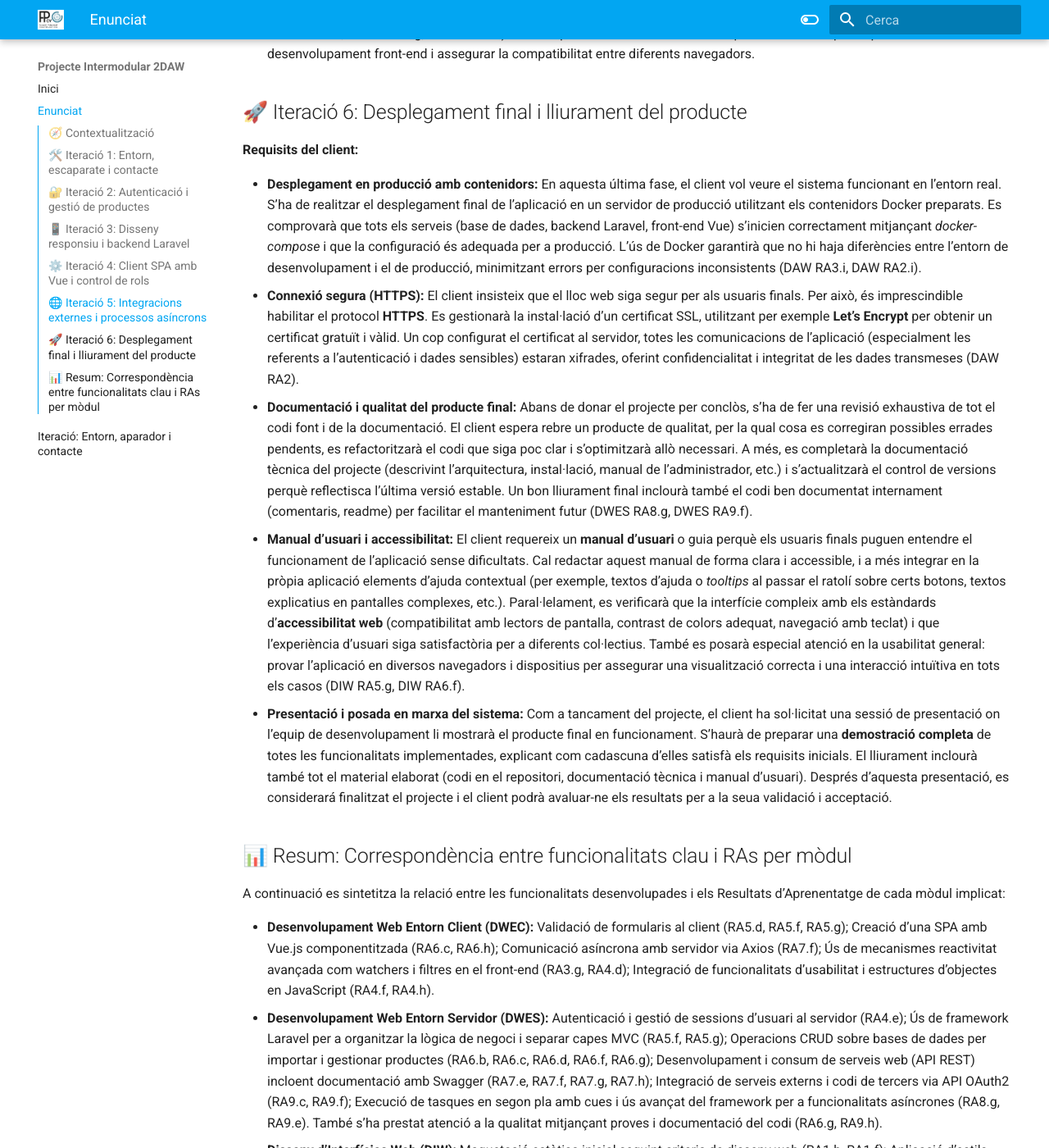
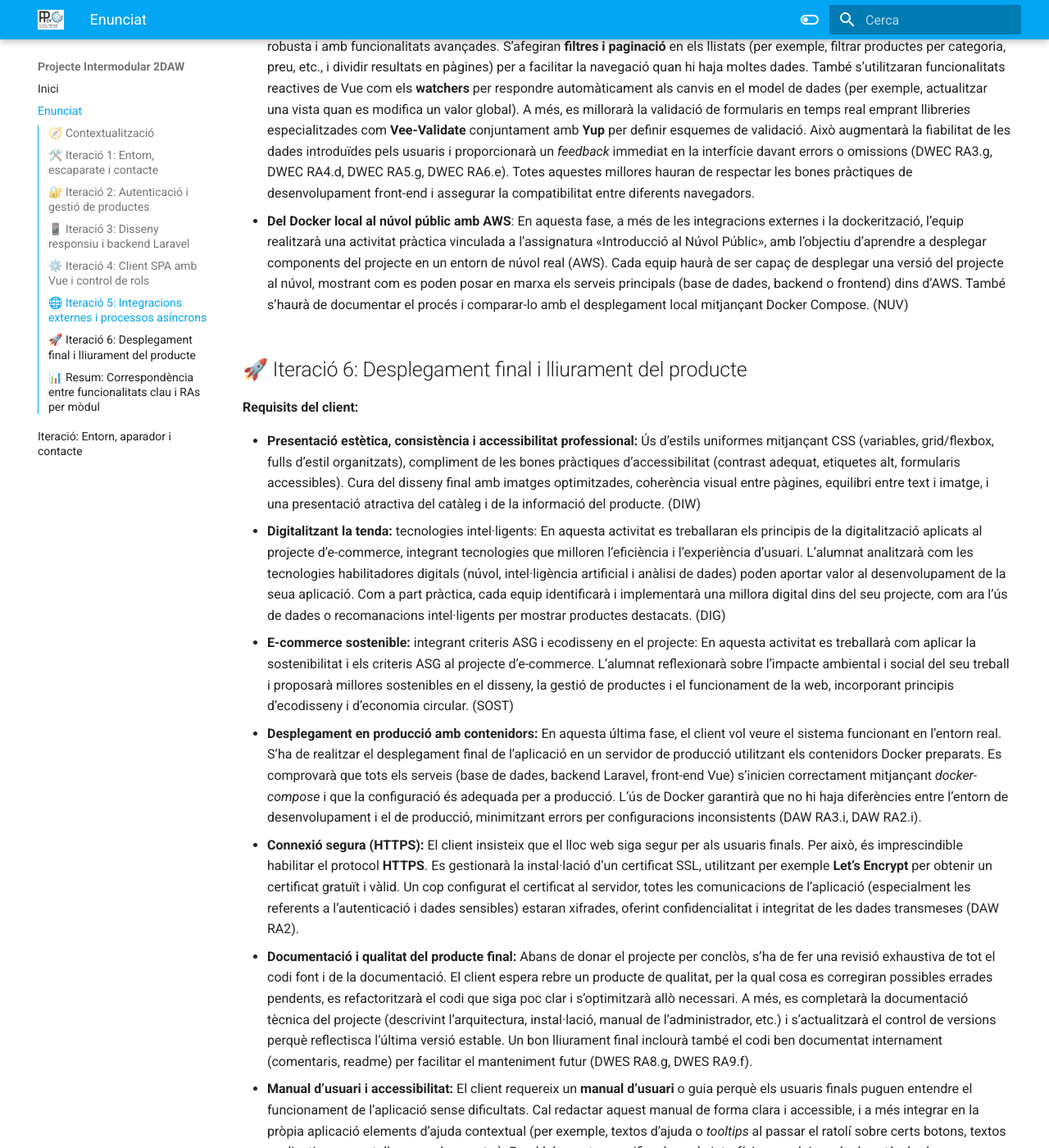
Before and after one commit to cipfpbatoi/pi2daw2526, an MkDocs documentation site: the page built from docs/projecte.md, in a window 1280 px wide and 1400 px high, scrolled down 4345 px. Shown: the whole window at 82% size. Built offline with MkDocs 1.6.1 and Material for MkDocs 9.7.7, drawn with Linux system fonts in a browser that asks for light colours; some of the changed text lies outside the part shown.

Commit message:
Modificació projecte

```diff
--- a/docs/projecte.md
+++ b/docs/projecte.md
@@ -29,11 +29,14 @@
 - **Comentaris i valoracions de productes:** El client vol fomentar la interacció, de manera que els usuaris autenticats han de poder deixar comentaris en les fitxes dels productes i valorar-los (p. ex. amb una puntuació o marcar “M’agrada”). Cada comentari anirà associat al perfil de l’usuari que l’ha escrit. Aquestes funcionalitats han d’integrar-se en la interfície de manera dinàmica (sense recarregar la pàgina completa si és possible) i mantindre l’estil del lloc (DWEC RA6.d), assegurant també la usabilitat i accessibilitat d’aquests elements interactius (DIW RA6.g).
 - **Desplegament i còpies de seguretat remotes:** Per a garantir que l’aplicació web estiga sempre disponible i les dades estiguen segures, s’implantará un sistema de transferència de fitxers al servidor (per exemple, via FTP segur o similar) per pujar actualitzacions de l’aplicació i realitzar còpies de seguretat de forma periòdica. Aquesta infraestructura permetrà al client tindre el lloc sempre actualitzat i restaurar-lo en cas necessari (DAW RA4.g, DAW RA4.h).
 
+- **Estructura, usabilitat de la interfície i implementació de components visuals clau en l’e-commerce:** Hem de crear una pàgina base o plantilla on la navegació siga clara i intuïtiva, amb una disposició lògica dels menús i seccions (inici, productes, carret, contacte), i l’aplicació de principis de disseny centrat en l’usuari.
+Integració correcta dels elements essencials com ara un cercador funcional, filtres de productes, carret visible, botons d’acció (afegir al carret, comprar, registrar-se) i gestió dels estats visuals (hover, actiu, etc.). (DIW)
+
 ## 📱 Iteració 3: Disseny responsiu i backend Laravel
 
 **Requisits del client:**
 
-- **Adaptació responsiva de la interfície:** El client necessita que la seua aplicació siga accessible des de diversos dispositius (ordinadors de sobretaula, tauletes, mòbils). S’haurà de redefinir el disseny de la interfície perquè siga completament **responsiu**, utilitzant tècniques com CSS Grid i media queries per reorganitzar els elements en funció de la grandària de pantalla. L’objectiu és garantir una experiència d’usuari òptima i consistent sense importar el dispositiu utilitzat (DIW RA5.e, DIW RA5.g, DIW RA6.c, DIW RA6.f).
+- **Adaptació responsiva de la interfície i usabilitat intuitiva:** El client necessita que la seua aplicació siga accessible des de diversos dispositius (ordinadors de sobretaula, tauletes, mòbils). S’haurà de redefinir el disseny de la interfície perquè siga completament **responsiu**, utilitzant tècniques com CSS Grid i media queries per reorganitzar els elements en funció de la grandària de pantalla. L’objectiu és garantir una experiència d’usuari òptima i consistent sense importar el dispositiu utilitzat. La Navegació ha de ser clara e intuitiva, disposició lògica de menús i seccions (inici , productes, carret, contacte), i l'aplicació  de principis de disseny centrat en l'usuari. (DIW RA5.e, DIW RA5.g, DIW RA6.c, DIW RA6.f).
 - **Reimplementació del backend amb un framework:** A mesura que el projecte creix, el client demana una base més sòlida per a l’aplicació. Per això, cal desenvolupar de nou la part de servidor utilitzant el framework **Laravel** (PHP), on es gestionaran els productes, usuaris i sessions amb major robustesa. Es crearà una API REST perquè el front-end puga consumir els serveis (llistats de productes, informació d’usuari, autenticació, etc.), aplicant el patró MVC i assegurant una separació nítida entre la lògica de negoci i la presentació (DWES RA5.f, DWES RA5.g). El nou backend haurà de mantindre l’estat de les sessions d’usuari i garantir la integritat de les dades, aplicant principis de disseny orientat a objectes i seguretat en l’accés a la base de dades (DWES RA6.f, DWES RA6.g, DWES RA8.d, DWES RA8.f).
 - **Tests i garantia de qualitat:** Un cop integrat el backend amb Laravel, s’han de realitzar proves bàsiques de totes les funcionalitats del servidor (gestió de productes, autenticació, comentaris, etc.). El client vol tindre la tranquil·litat que el nou sistema és estable, de manera que s’escriuran casos de prova simples i es verificarà el funcionament correcte de les operacions principals (DWES RA8.g). També s’aprofitarà per documentar el nou codi generat en aquesta fase, facilitant futures tasques de manteniment.
 
@@ -55,10 +58,18 @@
 - **Dockerització i integració contínua:** Pensant en el futur desplegament i manteniment, s’ha d’aconseguir que l’aplicació siga fàcilment desplegable en diferents entorns. El client exigeix l’ús de **contenidors Docker** per empaquetar el backend, el front-end i la base de dades, assegurant que tot el sistema es puga posar en marxa de manera consistent en qualsevol servidor amb suport de contenidors. Es crearà un fitxer Dockerfile per a l’aplicació i un docker-compose per orquestrar els diferents serveis, la qual cosa també facilita la realització de proves integrades. Paral·lelament, es configurarà un flux *CI/CD* (Integració i Desplegament Continus) bàsic utilitzant una eina com GitHub Actions o Jenkins. Açò permetrà automatitzar tasques com l’execució de tests i el desplegament de cada nova versió del codi en un entorn de preproducció, donant una major garantia de qualitat i agilitat en les entregues (DAW RA2.i, DAW RA6.h).
 - **Millores avançades al front-end:** Com a part d’aquesta fase, el client espera refinaments en la interfície web per a fer-la més robusta i amb funcionalitats avançades. S’afegiran **filtres i paginació** en els llistats (per exemple, filtrar productes per categoria, preu, etc., i dividir resultats en pàgines) per a facilitar la navegació quan hi haja moltes dades. També s’utilitzaran funcionalitats reactives de Vue com els **watchers** per respondre automàticament als canvis en el model de dades (per exemple, actualitzar una vista quan es modifica un valor global). A més, es millorarà la validació de formularis en temps real emprant llibreries especialitzades com **Vee-Validate** conjuntament amb **Yup** per definir esquemes de validació. Això augmentarà la fiabilitat de les dades introduïdes pels usuaris i proporcionarà un *feedback* immediat en la interfície davant errors o omissions (DWEC RA3.g, DWEC RA4.d, DWEC RA5.g, DWEC RA6.e). Totes aquestes millores hauran de respectar les bones pràctiques de desenvolupament front-end i assegurar la compatibilitat entre diferents navegadors.
 
+- **Del Docker local al núvol públic amb AWS**:
+En aquesta fase, a més de les integracions externes i la dockerització, l’equip realitzarà una activitat pràctica vinculada a l’assignatura «Introducció al Núvol Públic», amb l’objectiu d’aprendre a desplegar components del projecte en un entorn de núvol real (AWS). Cada equip haurà de ser capaç de desplegar una versió del projecte al núvol, mostrant com es poden posar en marxa els serveis principals (base de dades, backend o frontend) dins d’AWS. També s’haurà de documentar el procés i comparar-lo amb el desplegament local mitjançant Docker Compose. (NUV)
+
 ## 🚀 Iteració 6: Desplegament final i lliurament del producte
 
 **Requisits del client:**
 
+- **Presentació estètica, consistència i accessibilitat professional:** Ús d’estils uniformes mitjançant CSS (variables, grid/flexbox, fulls d’estil organitzats), compliment de les bones pràctiques d’accessibilitat (contrast adequat, etiquetes alt, formularis accessibles). Cura del disseny final amb imatges optimitzades, coherència visual entre pàgines, equilibri entre text i imatge, i una presentació atractiva del catàleg i de la informació del producte. (DIW)
+- **Digitalitzant la tenda:** tecnologies intel·ligents:
+En aquesta activitat es treballaran els principis de la digitalització aplicats al projecte d’e-commerce, integrant tecnologies que milloren l’eficiència i l’experiència d’usuari. L’alumnat analitzarà com les tecnologies habilitadores digitals (núvol, intel·ligència artificial i anàlisi de dades) poden aportar valor al desenvolupament de la seua aplicació. Com a part pràctica, cada equip identificarà i implementarà una millora digital dins del seu projecte, com ara l’ús de dades o recomanacions intel·ligents per mostrar productes destacats. (DIG)
+- **E-commerce sostenible:** integrant criteris ASG i ecodisseny en el projecte:
+En aquesta activitat es treballarà com aplicar la sostenibilitat i els criteris ASG al projecte d’e-commerce. L’alumnat reflexionarà sobre l’impacte ambiental i social del seu treball i proposarà millores sostenibles en el disseny, la gestió de productes i el funcionament de la web, incorporant principis d’ecodisseny i d’economia circular. (SOST)
 - **Desplegament en producció amb contenidors:** En aquesta última fase, el client vol veure el sistema funcionant en l’entorn real. S’ha de realitzar el desplegament final de l’aplicació en un servidor de producció utilitzant els contenidors Docker preparats. Es comprovarà que tots els serveis (base de dades, backend Laravel, front-end Vue) s’inicien correctament mitjançant *docker-compose* i que la configuració és adequada per a producció. L’ús de Docker garantirà que no hi haja diferències entre l’entorn de desenvolupament i el de producció, minimitzant errors per configuracions inconsistents (DAW RA3.i, DAW RA2.i).
 - **Connexió segura (HTTPS):** El client insisteix que el lloc web siga segur per als usuaris finals. Per això, és imprescindible habilitar el protocol **HTTPS**. Es gestionarà la instal·lació d’un certificat SSL, utilitzant per exemple **Let’s Encrypt** per obtenir un certificat gratuït i vàlid. Un cop configurat el certificat al servidor, totes les comunicacions de l’aplicació (especialment les referents a l’autenticació i dades sensibles) estaran xifrades, oferint confidencialitat i integritat de les dades transmeses (DAW RA2).
 - **Documentació i qualitat del producte final:** Abans de donar el projecte per conclòs, s’ha de fer una revisió exhaustiva de tot el codi font i de la documentació. El client espera rebre un producte de qualitat, per la qual cosa es corregiran possibles errades pendents, es refactoritzarà el codi que siga poc clar i s’optimitzarà allò necessari. A més, es completarà la documentació tècnica del projecte (descrivint l’arquitectura, instal·lació, manual de l’administrador, etc.) i s’actualitzarà el control de versions perquè reflectisca l’última versió estable. Un bon lliurament final inclourà també el codi ben documentat internament (comentaris, readme) per facilitar el manteniment futur (DWES RA8.g, DWES RA9.f).
@@ -70,7 +81,7 @@
 A continuació es sintetitza la relació entre les funcionalitats desenvolupades i els Resultats d’Aprenentatge de cada mòdul implicat:
 
 - **Desenvolupament Web Entorn Client (DWEC):** Validació de formularis al client (RA5.d, RA5.f, RA5.g); Creació d’una SPA amb Vue.js componentitzada (RA6.c, RA6.h); Comunicació asíncrona amb servidor via Axios (RA7.f); Ús de mecanismes reactivitat avançada com watchers i filtres en el front-end (RA3.g, RA4.d); Integració de funcionalitats d’usabilitat i estructures d’objectes en JavaScript (RA4.f, RA4.h).
-- **Desenvolupament Web Entorn Servidor (DWES):** Autenticació i gestió de sessions d’usuari al servidor (RA4.e); Ús de framework Laravel per a organitzar la lògica de negoci i separar capes MVC (RA5.f, RA5.g); Operacions CRUD sobre bases de dades per importar i gestionar productes (RA6.b, RA6.c, RA6.d, RA6.f, RA6.g); Desenvolupament i consum de serveis web (API REST) incloent documentació amb Swagger (RA7.e, RA7.f, RA7.g, RA7.h); Integració de serveis externs i codi de tercers via API OAuth2 (RA9.c, RA9.f); Execució de tasques en segon pla amb cues i ús avançat del framework per a funcionalitats asíncrones (RA8.g, RA9.e). També s’ha prestat atenció a la qualitat mitjançant proves i documentació del codi (RA6.g, RA9.h).
+- **Desenvolupament Web Entorn Servidor (DWES):** Validació formulari (DWES RA3.e, DWES RA3.f) Autenticació i gestió de sessions d’usuari al servidor (RA4.e); Ús de framework Laravel per a organitzar la lògica de negoci i separar capes MVC (RA5.f, RA5.g); Importació de productes (DWES RA6.b, DWES RA6.c, DWES RA6.d). Operacions CRUD sobre bases de dades  per gestionar productes (RA6.b, RA6.c, RA6.d, RA6.f, RA6.g); Desenvolupament i consum de serveis web (API REST) incloent documentació amb Swagger (RA7.e, RA7.f, RA7.g, RA7.h); Integració de serveis externs i codi de tercers via API OAuth2 (RA9.c, RA9.f); Execució de tasques en segon pla amb cues i ús avançat del framework per a funcionalitats asíncrones (RA8.g, RA9.e). També s’ha prestat atenció a la qualitat mitjançant proves i documentació del codi (RA6.g, RA9.h).
 - **Disseny d’Interfícies Web (DIW):** Maquetació estàtica inicial seguint criteris de disseny web (RA1.b, RA1.f); Aplicació d’estils CSS globals i personalitzats per mantindre una aparença homogènia (RA2.c, RA2.d, RA2.e, RA2.g); Adaptació de la interfície a dissenys responsius per a múltiples dispositius (RA5.e, RA5.g); Verificació de l’accessibilitat i usabilitat de la web en diferents navegadors i tecnologies, especialment en el lliurament final (RA6.f, RA5.g); Incorporació d’ajudes a l’usuari i millores en l’experiència d’ús seguint pautes d’usabilitat (RA6.c).
 - **Implantació d’Aplicacions Web (DAW):** Configuració de l’entorn servidor i desplegament inicial en hosting compartit (RA2.e, RA2.i, RA2.j); Administració d’un servei de transferència de fitxers per actualitzacions i backups (RA4.g, RA4.h); Contenidorització de l’aplicació amb Docker per a garantir desplegaments consistents (RA2.i, RA3.i); Implementació de la integració contínua i pràctiques DevOps bàsiques per automatitzar tests i desplegaments (RA6.h); Instal·lació de certificats i configuració de HTTPS per a un funcionament segur en producció (RA2).
-- **Itinerari Personalitzat per la Empleabilitat (IPE2):** Planificació i inici del projecte considerant l’anàlisi del context i les necessitats del client (RA1.f, RA1.i); Identificació de les obligacions en prevenció de riscos laborals i incorporació d’un pla de seguretat per a l’equip de desenvolupament (RA1.g); Gestió bàsica de recursos i temps emprats en cada fase del projecte; Preparació d’una presentació eficient del producte final al client com a part del lliurament professional del projecte. (Les competències d’IPE s’han integrat de forma transversal en la planificació i execució de les diferents fases del projecte.)
+- **Itinerari Personalitzat per la Empleabilitat (IPE2):** Planificació i inici del projecte considerant l’anàlisi del context i les necessitats del client(RA2.b, RA2.d, RA2.f, RA4.g);  Identificació de les obligacions en prevenció de riscos laborals i incorporació d’un pla de seguretat per a l’equip de desenvolupament (RA1.IPE1);  Gestió bàsica de recursos i temps emprats en cada fase del projecte; Preparació d’una presentació eficient del producte final al client com a part del lliurament professional del projecte.(RA2.a, RA2.c) (Les competències d’IPE s’han integrat de forma transversal en la planificació i execució de les diferents fases del projecte.)
```
